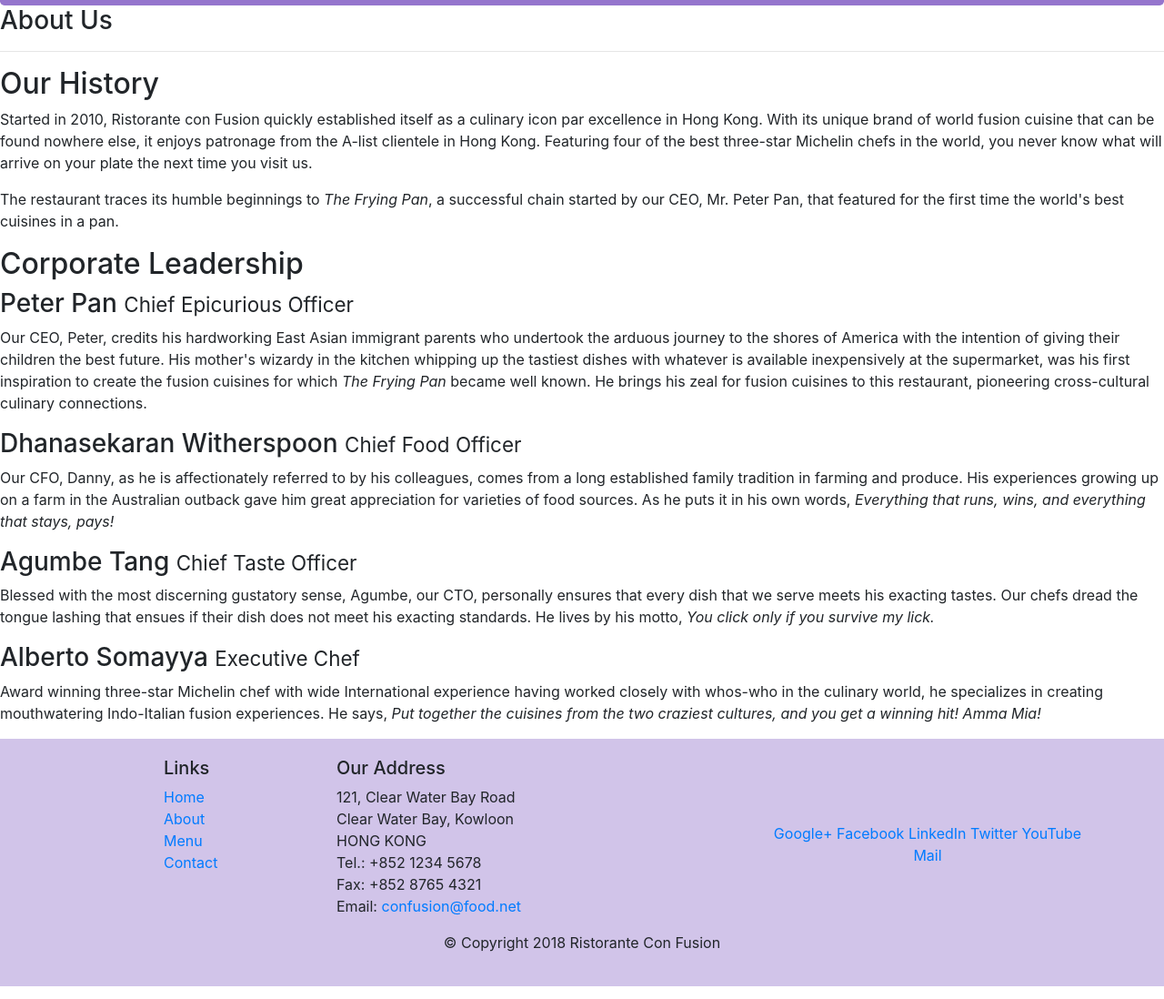
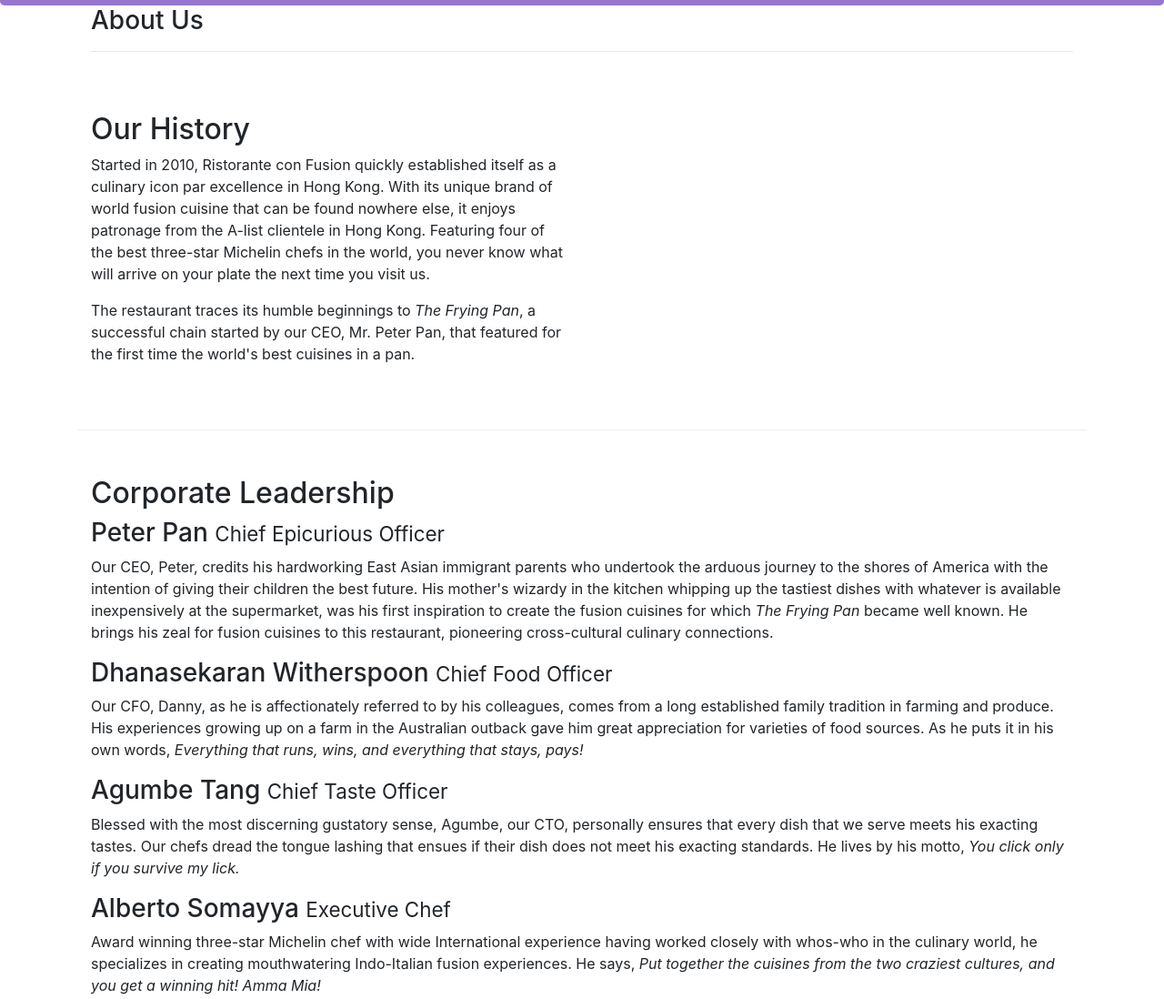
Before and after one commit to Padmavathi99/conFusion, a website: page aboutus.html in a window 1280 px wide. Shown: the part 278-1376 px from the top of the page at 91% size. Drawn offline with nearby package versions, Linux system fonts and the light colour scheme.

Commit message:
assignment 1

```diff
--- a/aboutus.html
+++ b/aboutus.html
@@ -27,16 +27,16 @@
         </div>
     </header>
 
-    <div>
-        <div>
-            <div>
+    <div class="container">
+        <div class="row row-header">
+            <div class="col-12">
                <h3>About Us</h3>
                <hr>
             </div>
         </div>
 
-        <div>
-            <div>
+        <div class="row row-content">
+            <div class="col-12 col-sm-6">
                 <h2>Our History</h2>
                 <p>Started in 2010, Ristorante con Fusion quickly established itself as a culinary icon par excellence in Hong Kong. With its unique brand of world fusion cuisine that can be found nowhere else, it enjoys patronage from the A-list clientele in Hong Kong.  Featuring four of the best three-star Michelin chefs in the world, you never know what will arrive on your plate the next time you visit us.</p>
                 <p>The restaurant traces its humble beginnings to <em>The Frying Pan</em>, a successful chain started by our CEO, Mr. Peter Pan, that featured for the first time the world's best cuisines in a pan.</p>
@@ -46,17 +46,17 @@
         </div>
 
 
-        <div>
-            <div>
+        <div class="row row-content">
+            <div class="col-12">
                 <h2>Corporate Leadership</h2>
                 <h3>Peter Pan <small>Chief Epicurious Officer</small></h3>
-                <p>Our CEO, Peter, credits his hardworking East Asian immigrant parents who undertook the arduous journey to the shores of America with the intention of giving their children the best future. His mother's wizardy in the kitchen whipping up the tastiest dishes with whatever is available inexpensively at the supermarket, was his first inspiration to create the fusion cuisines for which <em>The Frying Pan</em> became well known. He brings his zeal for fusion cuisines to this restaurant, pioneering cross-cultural culinary connections.</p>
+                <div class="d-none d-sm-block"><p>Our CEO, Peter, credits his hardworking East Asian immigrant parents who undertook the arduous journey to the shores of America with the intention of giving their children the best future. His mother's wizardy in the kitchen whipping up the tastiest dishes with whatever is available inexpensively at the supermarket, was his first inspiration to create the fusion cuisines for which <em>The Frying Pan</em> became well known. He brings his zeal for fusion cuisines to this restaurant, pioneering cross-cultural culinary connections.</p></div>
                 <h3>Dhanasekaran Witherspoon <small>Chief Food Officer</small></h3>
-                <p>Our CFO, Danny, as he is affectionately referred to by his colleagues, comes from a long established family tradition in farming and produce. His experiences growing up on a farm in the Australian outback gave him great appreciation for varieties of food sources. As he puts it in his own words, <em>Everything that runs, wins, and everything that stays, pays!</em></p>
+                <div class="d-none d-sm-block"><p>Our CFO, Danny, as he is affectionately referred to by his colleagues, comes from a long established family tradition in farming and produce. His experiences growing up on a farm in the Australian outback gave him great appreciation for varieties of food sources. As he puts it in his own words, <em>Everything that runs, wins, and everything that stays, pays!</em></p></div>
                 <h3>Agumbe Tang <small>Chief Taste Officer</small></h3>
-                <p>Blessed with the most discerning gustatory sense, Agumbe, our CTO, personally ensures that every dish that we serve meets his exacting tastes. Our chefs dread the tongue lashing that ensues if their dish does not meet his exacting standards. He lives by his motto, <em>You click only if you survive my lick.</em></p>
+                <div class="d-none d-sm-block"><p>Blessed with the most discerning gustatory sense, Agumbe, our CTO, personally ensures that every dish that we serve meets his exacting tastes. Our chefs dread the tongue lashing that ensues if their dish does not meet his exacting standards. He lives by his motto, <em>You click only if you survive my lick.</em></p></div>
                 <h3>Alberto Somayya <small>Executive Chef</small></h3>
-                <p>Award winning three-star Michelin chef with wide International experience having worked closely with whos-who in the culinary world, he specializes in creating mouthwatering Indo-Italian fusion experiences. He says, <em>Put together the cuisines from the two craziest cultures, and you get a winning hit! Amma Mia!</em></p>
+                <div class="d-none d-sm-block"><p>Award winning three-star Michelin chef with wide International experience having worked closely with whos-who in the culinary world, he specializes in creating mouthwatering Indo-Italian fusion experiences. He says, <em>Put together the cuisines from the two craziest cultures, and you get a winning hit! Amma Mia!</em></p></div>
             </div>
        </div>
 
@@ -69,7 +69,7 @@
                     <h5>Links</h5>
                     <ul class="list-unstyled">
                         <li><a href="#">Home</a></li>
-                        <li><a href="aboutus.html">About</a></li>
+                        <li><a href="#">About</a></li>
                         <li><a href="#">Menu</a></li>
                         <li><a href="#">Contact</a></li>
                     </ul>
```
Also changed, not shown: index.html (+1 -1 lines).
